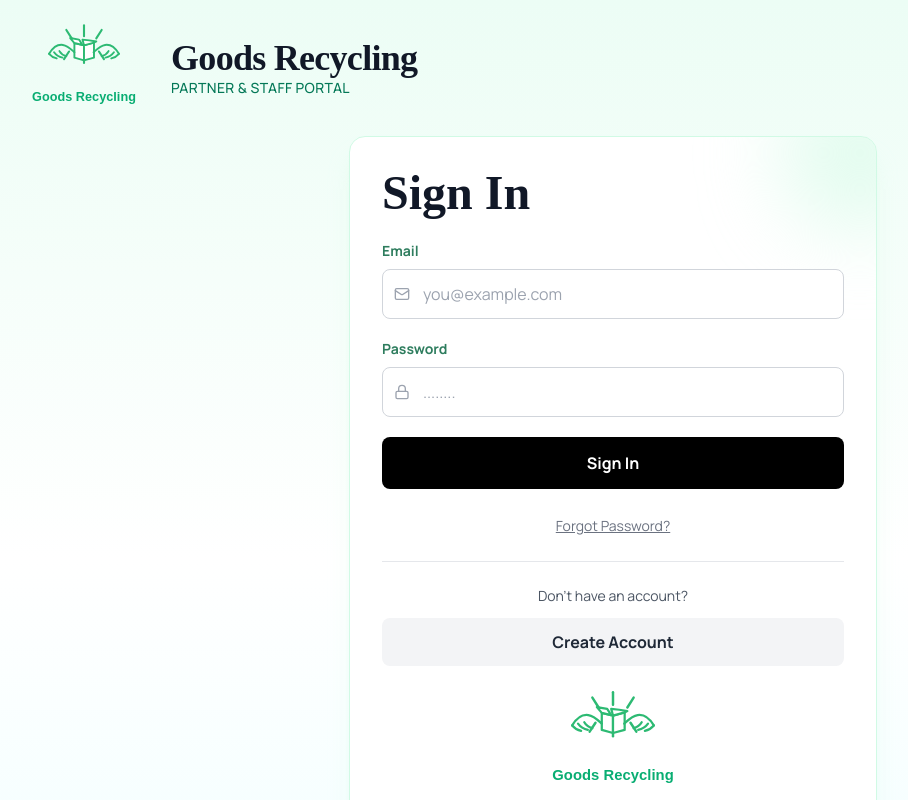
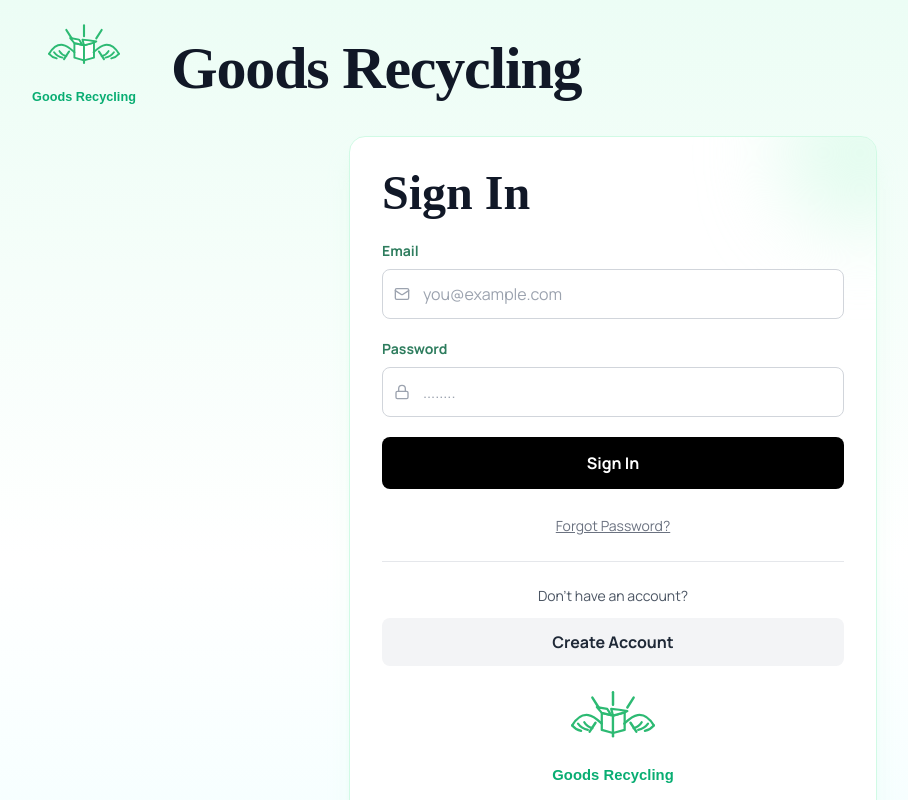
Before and after one commit to mephrem11/webportal493, a React (Vite) app: page / in a window 1280 px wide. Shown: the top 800 px of the page, without its empty margins (27-935 px from the left). Built offline with nearby package versions, Linux system fonts and the light colour scheme; no server answers.

Commit message:
Make Goods Recycling text larger, remove subtitle

```diff
--- a/src/pages/Login.tsx
+++ b/src/pages/Login.tsx
@@ -73,8 +73,7 @@ export function Login() {
         <div className="flex items-center gap-4">
           <img src={goodsRecyclingLogo} alt="Goods Recycling" className="h-20 w-auto sm:h-24" />
           <div className="flex flex-col">
-            <span className="text-3xl font-extrabold tracking-tight text-gray-900 sm:text-4xl" style={{ fontFamily: "Playfair Display, serif", letterSpacing: "-0.02em" }}>Goods Recycling</span>
-            <span className="text-sm font-medium text-emerald-700 tracking-wide uppercase">Partner &amp; Staff Portal</span>
+            <span className="text-5xl font-extrabold tracking-tight text-gray-900 sm:text-6xl" style={{ fontFamily: "Playfair Display, serif", letterSpacing: "-0.02em" }}>Goods Recycling</span>
           </div>
         </div>
       </div>
```
